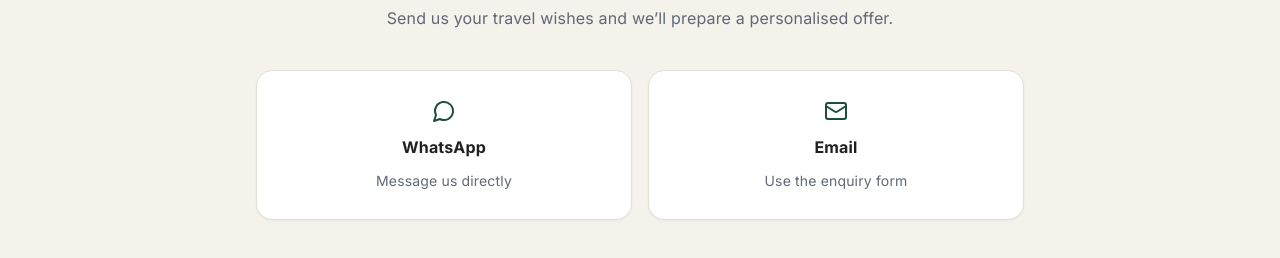
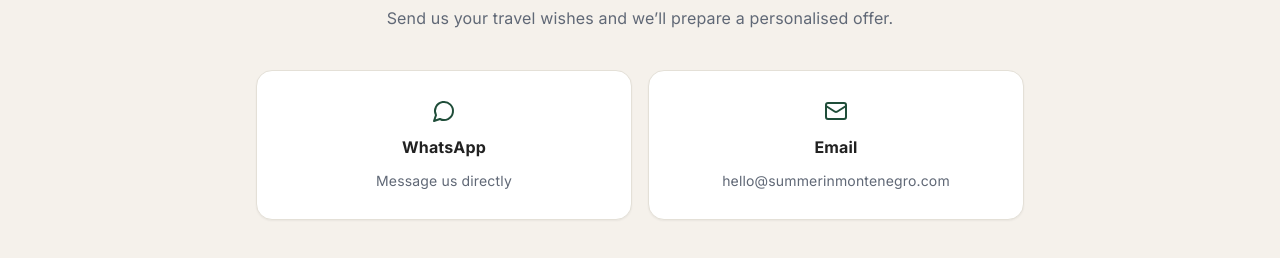
Before and after one commit to xalemx/summer-in-montenegro, a React (Vite) app: page /contact in a window 1280 px wide. Shown: the part 242-500 px from the top of the page. Built offline with nearby package versions, Linux system fonts and the light colour scheme; no server answers; a web font is replaced by a local one.

Commit message:
File changes

```diff
--- a/src/pages/Contact.jsx
+++ b/src/pages/Contact.jsx
@@ -29,11 +29,14 @@ export default function Contact() {
             <span className="text-sm text-muted-foreground">Message us directly</span>
           </a>
 
-          <div className="p-7 rounded-2xl border bg-card shadow-sm flex flex-col items-center gap-3">
+          <a
+            href="mailto:hello@summerinmontenegro.com"
+            className="p-7 rounded-2xl border bg-card shadow-sm flex flex-col items-center gap-3 hover:border-primary/40 transition"
+          >
             <Mail className="text-primary" />
             <strong>Email</strong>
-            <span className="text-sm text-muted-foreground">Use the enquiry form</span>
-          </div>
+            <span className="text-sm text-muted-foreground">hello@summerinmontenegro.com</span>
+          </a>
         </div>
 
         <Link to="/book" className="inline-block px-9 py-4 rounded-full bg-accent text-accent-foreground font-bold">
```
